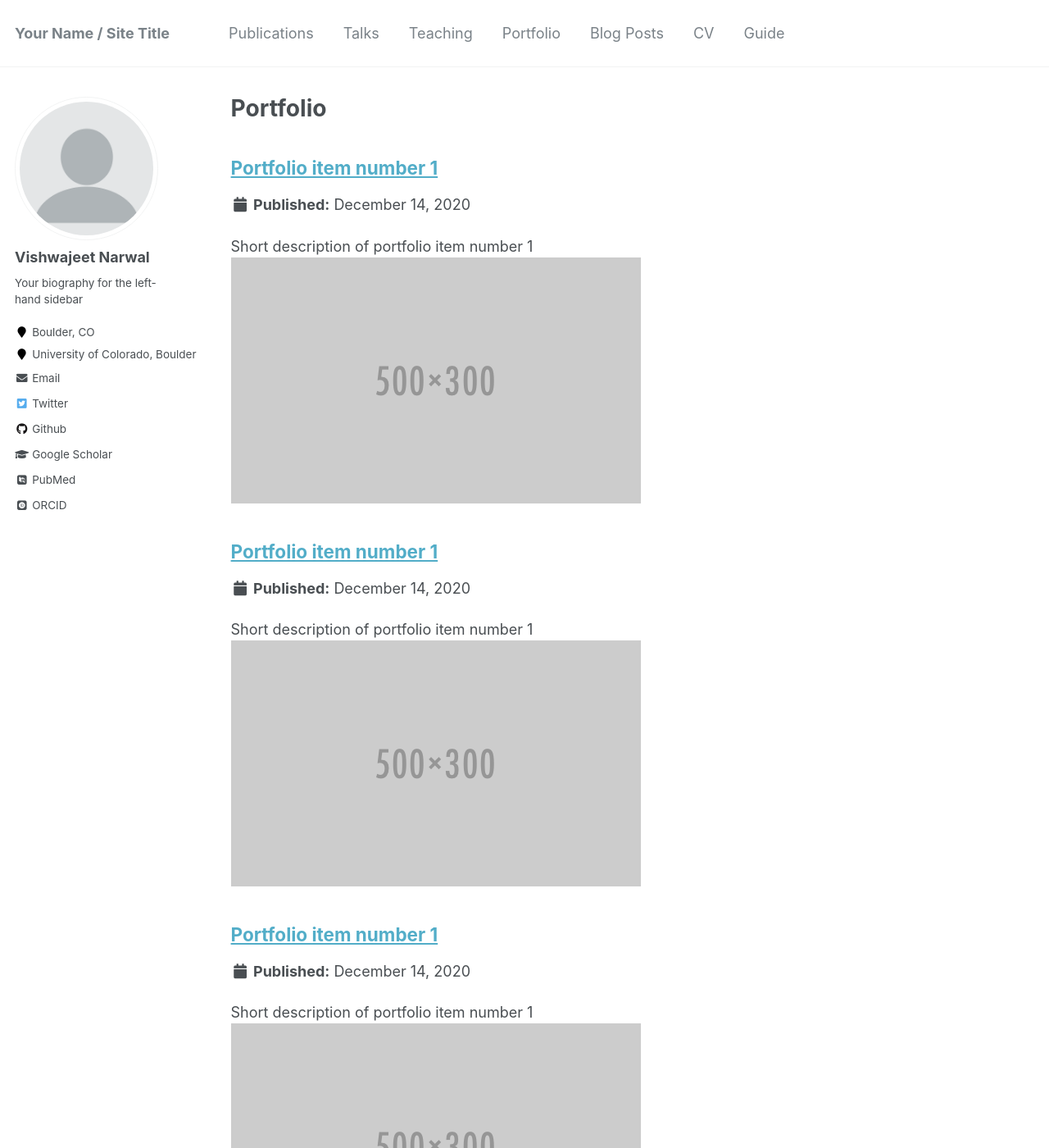
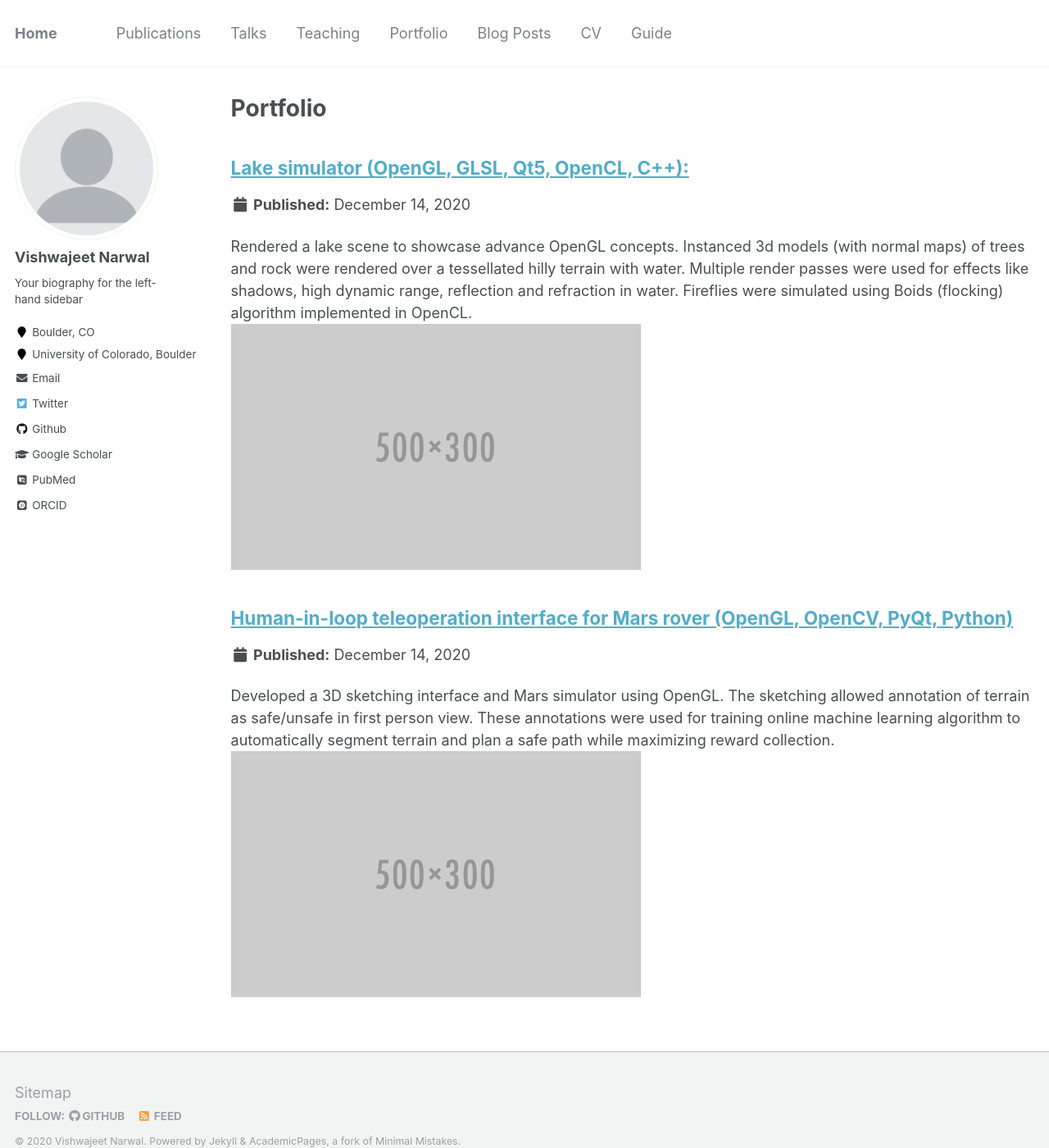
Before and after one commit to Macbull/macbull.github.io, a Jekyll site: the page built from _pages/portfolio.html, in a window 1280 px wide and 1400 px high. Shown: the whole window at 82% size. Built offline with Jekyll 4.4.1, drawn with Linux system fonts in a browser that asks for light colours; some web fonts are replaced; some of the changed text lies outside the part shown.

Commit message:
updated portfolio

```diff
--- a/_config.yml
+++ b/_config.yml
@@ -7,7 +7,7 @@
 
 # Site Settings
 locale                   : "en-US"
-title                    : "Your Name / Site Title"
+title                    : "Home"
 title_separator          : "-"
 name                     : &name "Vishwajeet Narwal"
 description              : &description "personal description"
--- a/_portfolio/portfolio-1 copy 10.md
+++ /dev/null
@@ -1,7 +0,0 @@
----
-title: "Portfolio item number 1"
-excerpt: "Short description of portfolio item number 1<br/><img src='/images/500x300.png'>"
-collection: portfolio4
----
-
-This is an item in your portfolio. It can be have images or nice text. If you name the file .md, it will be parsed as markdown. If you name the file .html, it will be parsed as HTML.
--- a/_portfolio/portfolio-1 copy 2.md
+++ /dev/null
@@ -1,7 +0,0 @@
----
-title: "Portfolio item number 1"
-excerpt: "Short description of portfolio item number 1<br/><img src='/images/500x300.png'>"
-collection: portfolio2
----
-
-This is an item in your portfolio. It can be have images or nice text. If you name the file .md, it will be parsed as markdown. If you name the file .html, it will be parsed as HTML.
--- a/_portfolio/portfolio-1 copy 3.md
+++ /dev/null
@@ -1,7 +0,0 @@
----
-title: "Portfolio item number 1"
-excerpt: "Short description of portfolio item number 1<br/><img src='/images/500x300.png'>"
-collection: portfolio2
----
-
-This is an item in your portfolio. It can be have images or nice text. If you name the file .md, it will be parsed as markdown. If you name the file .html, it will be parsed as HTML.
--- a/_portfolio/portfolio-1 copy 4.md
+++ /dev/null
@@ -1,7 +0,0 @@
----
-title: "Portfolio item number 1"
-excerpt: "Short description of portfolio item number 1<br/><img src='/images/500x300.png'>"
-collection: portfolio2
----
-
-This is an item in your portfolio. It can be have images or nice text. If you name the file .md, it will be parsed as markdown. If you name the file .html, it will be parsed as HTML.
--- a/_portfolio/portfolio-1 copy 5.md
+++ /dev/null
@@ -1,7 +0,0 @@
----
-title: "Portfolio item number 1"
-excerpt: "Short description of portfolio item number 1<br/><img src='/images/500x300.png'>"
-collection: portfolio2
----
-
-This is an item in your portfolio. It can be have images or nice text. If you name the file .md, it will be parsed as markdown. If you name the file .html, it will be parsed as HTML.
--- a/_portfolio/portfolio-1 copy 6.md
+++ /dev/null
@@ -1,7 +0,0 @@
----
-title: "Portfolio item number 1"
-excerpt: "Short description of portfolio item number 1<br/><img src='/images/500x300.png'>"
-collection: portfolio2
----
-
-This is an item in your portfolio. It can be have images or nice text. If you name the file .md, it will be parsed as markdown. If you name the file .html, it will be parsed as HTML.
--- a/_portfolio/portfolio-1 copy 7.md
+++ /dev/null
@@ -1,7 +0,0 @@
----
-title: "Portfolio item number 1"
-excerpt: "Short description of portfolio item number 1<br/><img src='/images/500x300.png'>"
-collection: portfolio4
----
-
-This is an item in your portfolio. It can be have images or nice text. If you name the file .md, it will be parsed as markdown. If you name the file .html, it will be parsed as HTML.
--- a/_portfolio/portfolio-1 copy 8.md
+++ /dev/null
@@ -1,7 +0,0 @@
----
-title: "Portfolio item number 1"
-excerpt: "Short description of portfolio item number 1<br/><img src='/images/500x300.png'>"
-collection: portfolio4
----
-
-This is an item in your portfolio. It can be have images or nice text. If you name the file .md, it will be parsed as markdown. If you name the file .html, it will be parsed as HTML.
--- a/_portfolio/portfolio-1 copy 9.md
+++ /dev/null
@@ -1,7 +0,0 @@
----
-title: "Portfolio item number 1"
-excerpt: "Short description of portfolio item number 1<br/><img src='/images/500x300.png'>"
-collection: portfolio4
----
-
-This is an item in your portfolio. It can be have images or nice text. If you name the file .md, it will be parsed as markdown. If you name the file .html, it will be parsed as HTML.
--- a/_portfolio/portfolio-1 copy.md
+++ /dev/null
@@ -1,7 +0,0 @@
----
-title: "Portfolio item number 1"
-excerpt: "Short description of portfolio item number 1<br/><img src='/images/500x300.png'>"
-collection: portfolio2
----
-
-This is an item in your portfolio. It can be have images or nice text. If you name the file .md, it will be parsed as markdown. If you name the file .html, it will be parsed as HTML.
--- a/_portfolio/portfolio-1.md
+++ b/_portfolio/portfolio-1.md
@@ -1,7 +1,13 @@
 ---
-title: "Portfolio item number 1"
-excerpt: "Short description of portfolio item number 1<br/><img src='/images/500x300.png'>"
+title: "Lake simulator (OpenGL, GLSL, Qt5, OpenCL, C++):"
+excerpt: "Rendered a lake scene to showcase advance OpenGL concepts.
+Instanced 3d models (with normal maps) of trees and rock were rendered over a tessellated hilly terrain with water. Multiple
+render passes were used for effects like shadows, high dynamic range, reflection and refraction in water. Fireflies were simulated
+using Boids (flocking) algorithm implemented in OpenCL. <br/><img src='/images/500x300.png'>"
 collection: portfolio
 ---
 
-This is an item in your portfolio. It can be have images or nice text. If you name the file .md, it will be parsed as markdown. If you name the file .html, it will be parsed as HTML.
+Rendered a lake scene to showcase advance OpenGL concepts.
+Instanced 3d models (with normal maps) of trees and rock were rendered over a tessellated hilly terrain with water. Multiple
+render passes were used for effects like shadows, high dynamic range, reflection and refraction in water. Fireflies were simulated
+using Boids (flocking) algorithm implemented in OpenCL.
--- a/_portfolio/portfolio-2.html
+++ /dev/null
@@ -1,7 +0,0 @@
----
-title: "Portfolio item number 2"
-excerpt: "Short description of portfolio item number 2 <br/><img src='/images/500x300.png'>"
-collection: portfolio
----
-
-This is an item in your portfolio. It can be have images or nice text. If you name the file .md, it will be parsed as markdown. If you name the file .html, it will be parsed as HTML.
--- /dev/null
+++ b/_portfolio/portfolio-2.md
@@ -0,0 +1,11 @@
+---
+title: "Human-in-loop teleoperation interface for Mars rover (OpenGL, OpenCV, PyQt, Python)"
+excerpt: "Developed a 3D sketching interface and Mars simulator using OpenGL. The sketching allowed annotation of terrain as safe/unsafe in first
+person view. These annotations were used for training online machine learning algorithm to automatically segment terrain and
+plan a safe path while maximizing reward collection.<br/><img src='/images/500x300.png'>"
+collection: portfolio
+---
+
+Developed a 3D sketching interface and Mars simulator using OpenGL. The sketching allowed annotation of terrain as safe/unsafe in first
+person view. These annotations were used for training online machine learning algorithm to automatically segment terrain and
+plan a safe path while maximizing reward collection.
```
